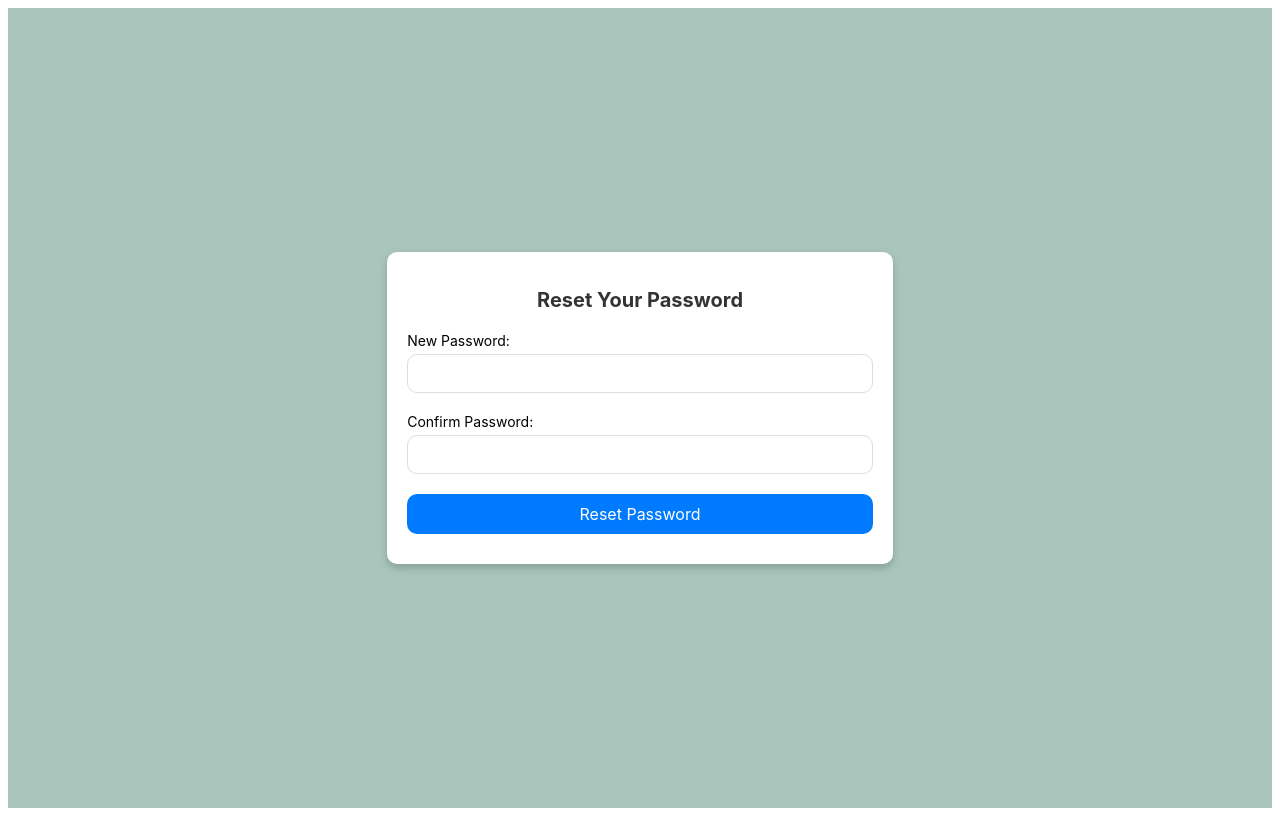
After one commit to AlphonsaFrancis/WineHausPro, a Django app: template templates/password_reset_form.html in a window 1280 px wide. The commit adds this page. Run offline with Django 5.2, Linux system fonts and the light colour scheme; the template is opened without the code that fills it, so the values that code supplies are empty.

Commit message:
forget password

```diff
--- a/authentication/urls.py
+++ b/authentication/urls.py
@@ -1,4 +1,4 @@
-from django.urls import path
+from django.urls import path,include
 from .views import user_registration,user_login
 from .views import password_reset_request, password_reset_confirm
 
@@ -6,6 +6,7 @@ urlpatterns = [
     path('register/', user_registration),
     path('login/',user_login),
     path('password-reset/', password_reset_request, name='password-reset'),
-    path('reset-password/<uidb64>/<token>/', password_reset_confirm, name='password_reset_confirm'),
+    path('reset-password/<uidb64>/<token>/', password_reset_confirm, name='reset-password'),
+    # path('password-reset/', include('django_rest_passwordreset.urls', namespace='password-reset')),
 
 ]
--- /dev/null
+++ b/templates/password_reset_form.html
@@ -0,0 +1,62 @@
+<!DOCTYPE html>
+<html lang="en">
+<head>
+<meta charset="UTF-8">
+<meta name="viewport" content="width=device-width, initial-scale=1.0">
+<title>Reset Password</title>
+</head>
+<body>
+<!-- <h2>Reset Your Password</h2>
+<form method="post" id="password-reset-form">
+        {% csrf_token %}
+<label for="new_password">New Password:</label>
+<input type="password" id="new_password" name="new_password">
+<label for="confirm_password">Confirm Password:</label>
+<input type="password" id="confirm_password" name="confirm_password">
+<button type="submit">Reset Password</button>
+</form>
+<div id="error-messages"></div> -->
+
+<div style="display: flex; justify-content: center; align-items: center; height: 100vh; background-color: rgba(142, 179, 166, 0.748);">
+    <div style="width: 40%; background-color: #ffffff; padding: 20px; box-shadow: 0 4px 8px rgba(0, 0, 0, 0.2); border-radius: 10px; box-sizing: border-box;">
+    <h2 style="font-size: 20px; color: #333; margin-bottom: 20px; text-align: center; font-family: 'Inter';">Reset Your Password</h2>
+    <form method="post" id="password-reset-form" style="display: flex; flex-direction: column; font-family:'Inter'; text-align: left;">
+    <label for="new_password" style="font-size: 14px; margin-bottom: 5px; font-family: 'Inter';">New Password:</label>
+    <input type="password" id="new_password" name="new_password" style="font-size: 14px; padding: 10px; margin-bottom: 20px; border: 1px solid #ddd; border-radius: 10px; font-family: 'Inter';">
+    <label for="confirm_password" style="font-size: 14px; margin-bottom: 5px; font-family: 'Inter';">Confirm Password:</label>
+    <input type="password" id="confirm_password" name="confirm_password" style="font-size: 14px; padding: 10px; margin-bottom: 20px; border: 1px solid #ddd; border-radius: 10px; font-family: 'Inter';">
+    <button type="submit" style="background-color: #007BFF; color: #ffffff; font-size: 16px; padding: 10px; border: none; border-radius: 10px; cursor: pointer; font-family: 'Inter';">Reset Password</button>
+    </form>
+    <div id="error-messages" style="color: red; text-align: center; font-family: 'Inter'; margin-top: 10px;"></div>
+    </div>
+    </div>
+
+<script>
+        const form = document.getElementById('password-reset-form');
+        form.addEventListener('submit', async (e) => {
+            e.preventDefault();
+            const newPassword = document.getElementById('new_password').value;
+            const confirmPassword = document.getElementById('confirm_password').value;
+            const response = await fetch(window.location.href, {
+                method: 'POST',
+                headers: {
+                    'Content-Type': 'application/json',
+                    'X-CSRFToken': '{{ csrf_token }}',
+                },
+                body: JSON.stringify({
+                    new_password: newPassword,
+                    confirm_password: confirmPassword,
+                }),
+            });
+            const data = await response.json();
+            if (response.ok) {
+                document.body.innerHTML = `<p>Password has been reset successfully.<a href='http://localhost:3000'>Click here to return to the login.</a></p>`;
+
+            } else {
+                const errorMessages = document.getElementById('error-messages');
+                errorMessages.innerHTML = `<p>${data.error || 'Error resetting password'}</p>`;
+            }
+        });
+</script>
+</body>
+</html>
```
Also changed, not shown: authentication/views.py (+8 -10 lines), templates/password_reset_email.html (+9 -1 lines), winehauspro/settings.py (+13 -7 lines), db.sqlite3.
